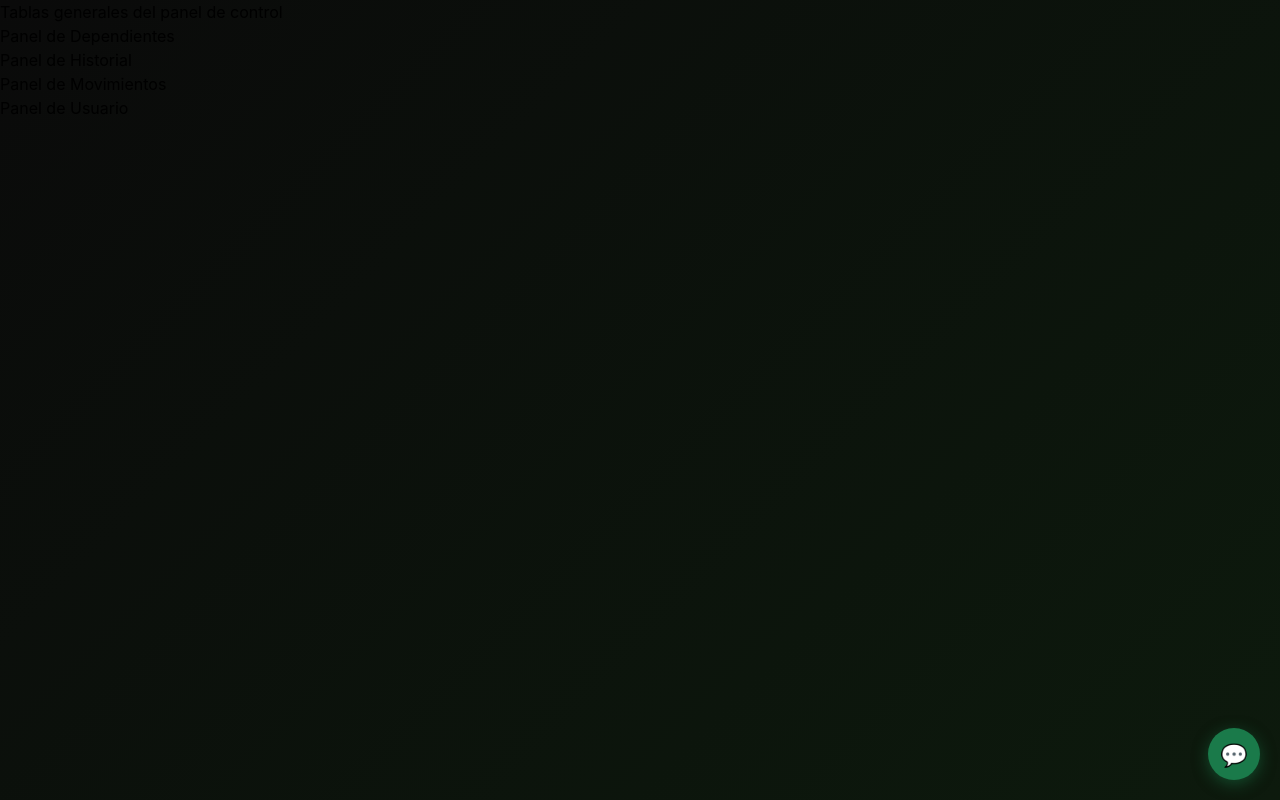
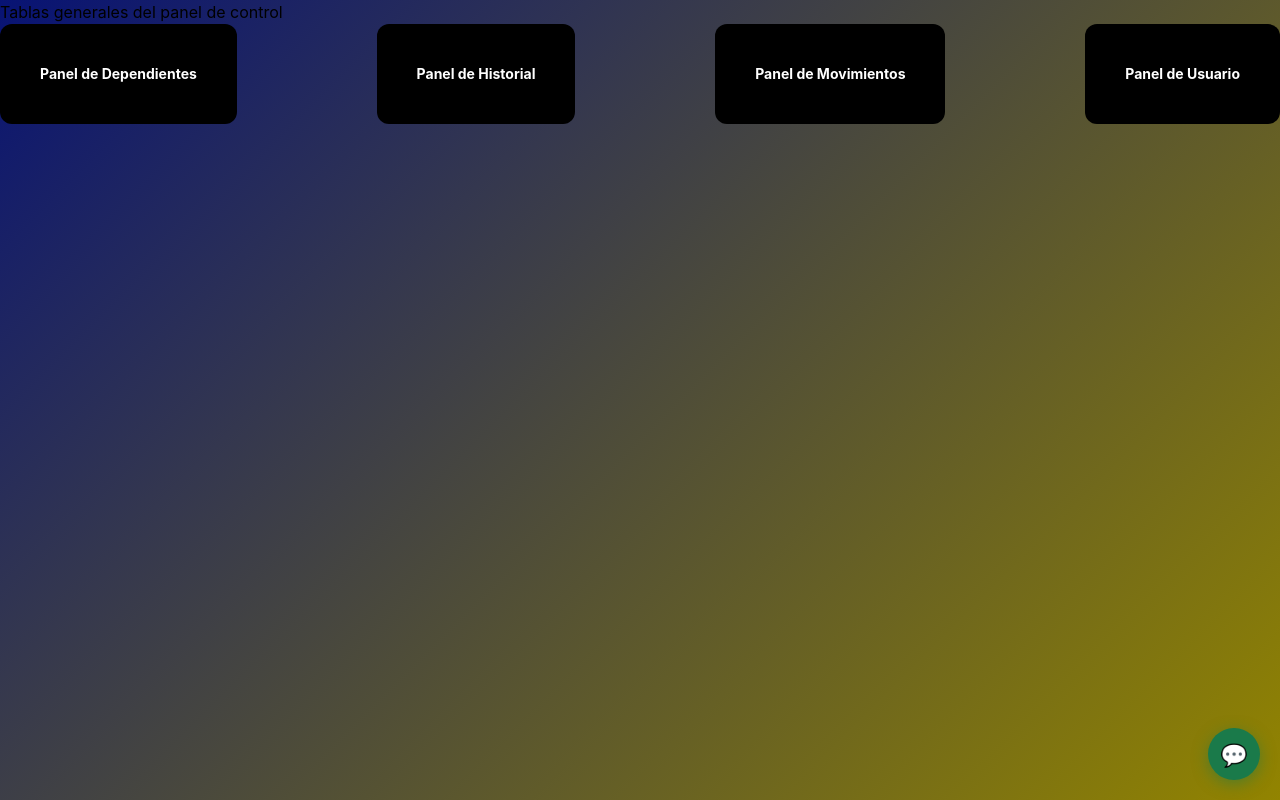
Before and after one commit to SENA-proyect/Ahorrapp-REACT, a React (Vite) app in the folder Frontend/: page /PanelAdmin in a window 1280 px wide. Built offline with nearby package versions, Linux system fonts and the light colour scheme.

Commit message:
Mejorar diseños del panel del administrador.

```diff
--- a/Frontend/src/components/PanelAdmin.jsx
+++ b/Frontend/src/components/PanelAdmin.jsx
@@ -2,35 +2,35 @@ import { Link } from 'react-router-dom'
 
 export default function PanelAdmin() {
   return (
-    <div style={{ minHeight: '100vh', background: 'linear-gradient(135deg, #0a0a0a, #0d1a0d)' }}>
+    <div style={{ minHeight: '100vh', background: 'linear-gradient(135deg, #081374ff, #928400ff)' }}>
 
       {/* TABLAS GENERALES */}
       <div className="inf-container">
         <h2>Tablas generales del panel de control</h2>
 
-        <div className="inf-listas">
+        <div className="flex justify-between">
 
           <div className="general-card">
             <Link to="/PanelDependientes">
-              <button>Panel de Dependientes</button>
+              <button className='p-10 bg-black rounded-xl text-white text-sm font-bold'>Panel de Dependientes</button>
             </Link>
           </div>
 
           <div className="general-card">
             <Link to="/PanelHistorial">
-              <button>Panel de Historial</button>
+              <button className='p-10 bg-black rounded-xl text-white text-sm font-bold'>Panel de Historial</button>
             </Link>
           </div>
 
           <div className="general-card">
             <Link to="/PanelMovimientos">
-              <button>Panel de Movimientos</button>
+              <button className='p-10 bg-black rounded-xl text-white text-sm font-bold'>Panel de Movimientos</button>
             </Link>
           </div>
 
           <div className="general-card">
             <Link to="/PanelUsuarios">
-              <button>Panel de Usuario</button>
+              <button className='p-10 bg-black rounded-xl text-white text-sm font-bold'>Panel de Usuario</button>
             </Link>
           </div>
 
```
